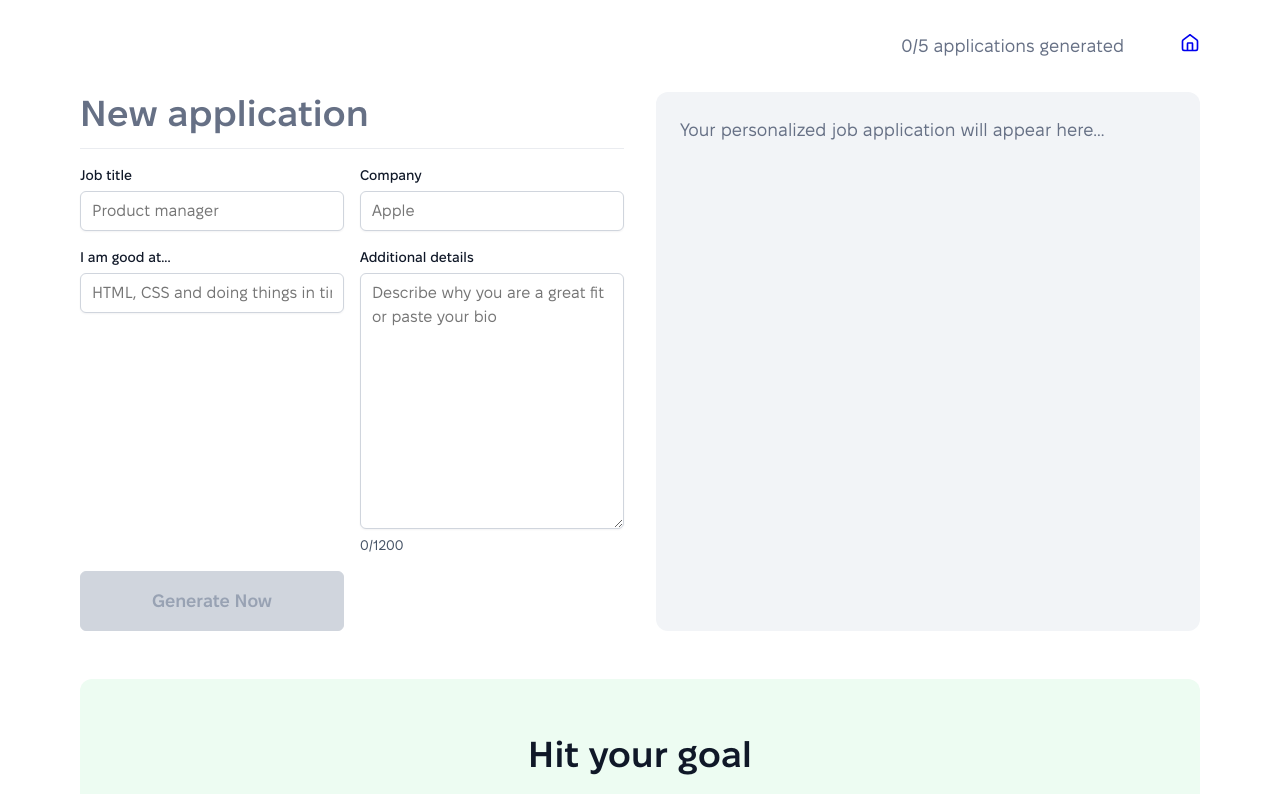
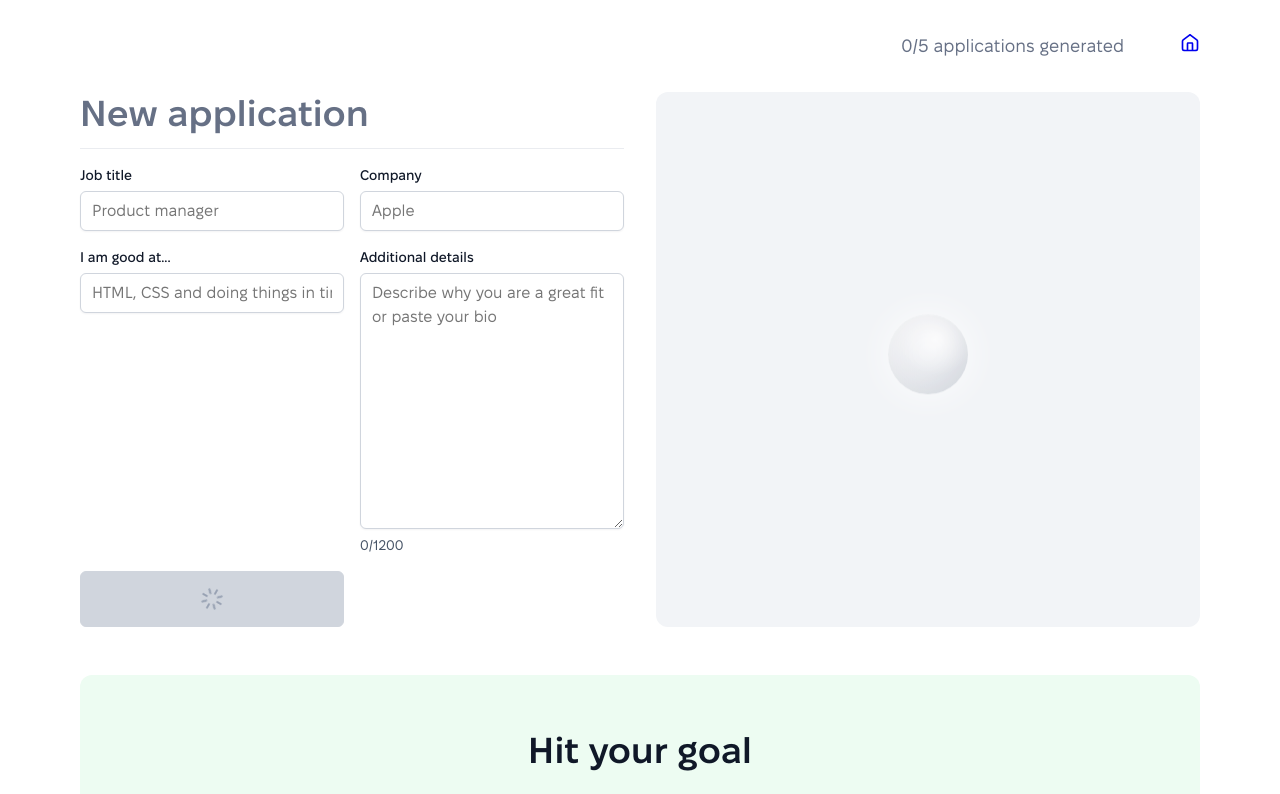
Before and after one commit to sashasushko/variant-group-test-assignment, a React (Vite) app: page /generate in a window 1280 px wide. Shown: the top 794 px of the page. Built offline with nearby package versions, Linux system fonts and the light colour scheme.

Commit message:
feat: enhance letter generator with status management and new model structure

```diff
--- a/src/features/letter-generator/index.ts
+++ b/src/features/letter-generator/index.ts
@@ -1 +1,2 @@
 export * from "./ui";
+export * from "./model";
--- /dev/null
+++ b/src/features/letter-generator/model/index.ts
@@ -0,0 +1 @@
+export { type FormData } from "./types";
--- a/src/features/letter-generator/ui/Form.tsx
+++ b/src/features/letter-generator/ui/Form.tsx
@@ -1,14 +1,15 @@
-import React, { useCallback, useMemo, useRef, useState } from "react";
+import React, { memo, useCallback, useMemo, useState } from "react";
 import clsx from "clsx";
 import { Button, Input } from "@/shared/ui";
+import { type GeneratorStatus } from "@/shared/model";
 import { type FormData } from "../model/types";
 import { combineTitle } from "../lib/combineTitle";
 
 import styles from "./Form.module.css";
-import { generateContent } from "../lib/generateContent";
 
 interface FormProps {
-  onGenerate: (content: string) => void;
+  status?: GeneratorStatus;
+  onGenerate: (formData: FormData) => void;
 }
 
 const initialData: FormData = {
@@ -18,10 +19,8 @@ const initialData: FormData = {
   additionalDetails: "",
 };
 
-export const Form: React.FC<FormProps> = ({ onGenerate }) => {
+export const Form = memo(({ status = "initial", onGenerate }: FormProps) => {
   const [formData, setFormData] = useState<FormData>(initialData);
-
-  const geneartedOnceRef = useRef(false);
 
   const handleChange = useCallback(
     (e: React.ChangeEvent<HTMLInputElement | HTMLTextAreaElement>) => {
@@ -33,12 +32,7 @@ export const Form: React.FC<FormProps> = ({ onGenerate }) => {
 
   const handleSubmit = (e: React.FormEvent) => {
     e.preventDefault();
-
-    if (!geneartedOnceRef.current) {
-      geneartedOnceRef.current = true;
-    }
-
-    onGenerate(generateContent(formData));
+    onGenerate(formData);
   };
 
   const hasEmptyFields = useMemo(() => {
@@ -104,13 +98,26 @@ export const Form: React.FC<FormProps> = ({ onGenerate }) => {
         <Button
           className={styles.wideControl}
           type="submit"
-          variant={geneartedOnceRef.current ? "outline" : "default"}
-          icon={geneartedOnceRef.current ? "repeat" : void 0}
+          variant={status === "repeated" ? "outline" : "default"}
+          icon={
+            status === "repeated"
+              ? "repeat"
+              : status === "pending"
+                ? "loading"
+                : void 0
+          }
           disabled={hasEmptyFields}
+          pending={status === "pending"}
         >
-          {geneartedOnceRef.current ? "Try Again" : "Generate Now"}
+          {status === "repeated"
+            ? "Try Again"
+            : status === "initial"
+              ? "Generate Now"
+              : void 0}
         </Button>
       </form>
     </div>
   );
-};
+});
+
+Form.displayName = "Form";
--- a/src/features/letter-generator/ui/Preview.module.css
+++ b/src/features/letter-generator/ui/Preview.module.css
@@ -1,6 +1,7 @@
 .container {
     overflow-x: auto;
     padding: 18px;
+    min-height: 320px;
     background-color: var(--color-neutral-0);
     border-radius: 12px;
     color: var(--color-neutral-4);
@@ -11,4 +12,39 @@
     @media screen and (min-width: 640px) {
         padding: 24px;
     }
+
+    @media screen and (min-width: 768px) {
+        min-height: none;
+    }
+
+    &.pending {
+        display: flex;
+        justify-content: center;
+        align-items: center;
+    }
 }
+
+@keyframes float {
+    0% {
+        transform: translateY(0);
+        opacity: 1;
+    }
+    100% {
+        transform: translateY(-16px);
+        opacity: 0.48;
+    }
+}
+
+.ball {
+    display: inline-flex;
+    width: 80px;
+    height: 80px;
+    border-radius: 50%;
+    background: radial-gradient(
+        circle at 60% 30%,
+        #ffffff,
+        rgba(255, 255, 255, 0.16) 50%
+      ), linear-gradient(135deg, #FFFFFF, #D0D5DD);
+    box-shadow: inset 0 -2px 32px rgba(16, 24, 40, 0.08), 0 0 40px #ffffff;
+    animation: float 1s ease-in-out infinite alternate;
+}
--- a/src/features/letter-generator/ui/Preview.tsx
+++ b/src/features/letter-generator/ui/Preview.tsx
@@ -1,22 +1,32 @@
-import React from "react";
+import { memo } from "react";
+import clsx from "clsx";
+import { useCoverLetterData } from "@/entities/store";
+import { GeneratorStatus } from "@/shared/model";
 
 import styles from "./Preview.module.css";
-import { useCoverLetterData } from "@/entities/store";
 
 const placeholder = "Your personalized job application will appear here...";
 
 interface PreviewProps {
-  showPreview: boolean;
+  status?: GeneratorStatus;
 }
 
-export const Preview: React.FC<PreviewProps> = ({ showPreview }) => {
+export const Preview = memo(({ status = "initial" }: PreviewProps) => {
   const coverLetters = useCoverLetterData();
 
   return (
-    <div className={styles.container}>
-      {showPreview && coverLetters.length > 0
-        ? coverLetters[0].content
-        : placeholder}
+    <div
+      className={clsx(styles.container, status === "pending" && styles.pending)}
+    >
+      {status === "repeated" && coverLetters.length > 0 ? (
+        coverLetters[0].content
+      ) : status === "pending" ? (
+        <span className={styles.ball} />
+      ) : (
+        placeholder
+      )}
     </div>
   );
-};
+});
+
+Preview.displayName = "Preview";
--- a/src/pages/generator/ui/GeneratorPage.tsx
+++ b/src/pages/generator/ui/GeneratorPage.tsx
@@ -1,23 +1,24 @@
 import React, { useState } from "react";
 import { useCoverLetterActions } from "@/entities/store";
-import { Form, Preview } from "@/features/letter-generator";
+import { Form, Preview, type FormData } from "@/features/letter-generator";
 
 import styles from "./GeneratorPage.module.css";
+import { GeneratorStatus } from "@/shared/model";
 
 export const GeneratorPage: React.FC = () => {
-  const [isPreview, setIsPreview] = useState(false);
+  const [status, setStatus] = useState<GeneratorStatus>("pending");
 
   const { addCoverLetter } = useCoverLetterActions();
 
-  const handleGenerate = (content: string) => {
-    addCoverLetter(content);
-    setIsPreview(true);
+  const handleGenerate = (formData: FormData) => {
+    addCoverLetter("content");
+    setStatus("pending");
   };
 
   return (
     <div className={styles.container}>
-      <Form onGenerate={handleGenerate} />
-      <Preview showPreview={isPreview} />
+      <Form status={status} onGenerate={handleGenerate} />
+      <Preview status={status} />
     </div>
   );
 };
--- /dev/null
+++ b/src/shared/model/index.ts
@@ -0,0 +1 @@
+export { type GeneratorStatus } from "./types";
--- /dev/null
+++ b/src/shared/model/types.ts
@@ -0,0 +1 @@
+export type GeneratorStatus = "initial" | "repeated" | "pending";
--- a/src/shared/ui/Button.module.css
+++ b/src/shared/ui/Button.module.css
@@ -11,6 +11,10 @@
     transition-timing-function: ease-in-out;
     outline: none;
     cursor: pointer;
+
+    &.pending {
+        pointer-events: none;
+    }
 
     &:disabled {
         cursor: not-allowed;
@@ -74,6 +78,20 @@
     }
 }
 
+
+@keyframes spin {
+    0% {
+        transform: rotate(0deg);
+    }
+    100% {
+        transform: rotate(360deg);
+    }
+}
+
 .icon {
     display: inline-flex;
+
+    &.spin {
+        animation: spin 1s linear infinite;
+    }
 }
--- a/src/shared/ui/Button.tsx
+++ b/src/shared/ui/Button.tsx
@@ -12,6 +12,7 @@ interface ButtonProps extends React.ButtonHTMLAttributes<HTMLButtonElement> {
   size?: "sm" | "md";
   variant?: "default" | "outline";
   icon?: "plus" | "repeat" | "loading";
+  pending?: boolean;
 }
 
 const iconSizeMap = {
@@ -40,6 +41,7 @@ export const Button = memo(
     size = "md",
     variant = "default",
     children = null,
+    pending = false,
     ...props
   }: ButtonProps) => {
     return (
@@ -48,12 +50,15 @@ export const Button = memo(
           styles.element,
           styles[size],
           styles[variant],
+          pending && styles.pending,
           className,
         )}
         {...props}
       >
         {icon && (
-          <span className={styles.icon}>
+          <span
+            className={clsx(styles.icon, icon === "loading" && styles.spin)}
+          >
             {getIconByKey(icon, iconSizeMap[size])}
           </span>
         )}
```
